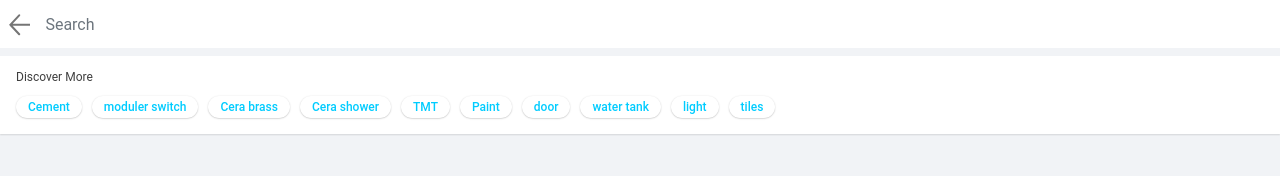
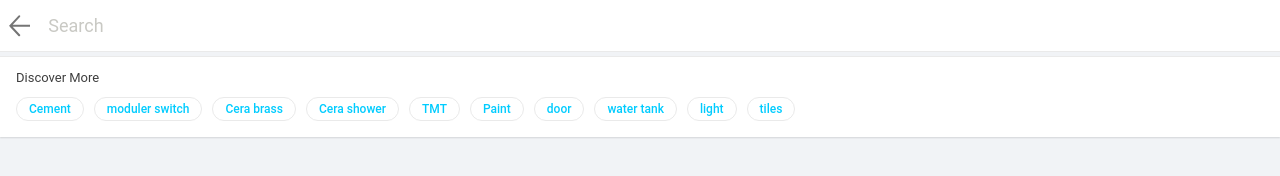
Before and after one commit to VishalKumarSankhyan/openshop-ecommerce-2.github.io, a plain HTML site: page search_product_suggestion.html in a window 1280 px wide. Drawn offline with nearby package versions, Linux system fonts and the light colour scheme.

Commit message:
Update search_product_suggestion.css

```diff
--- a/css/search_product_suggestion.css
+++ b/css/search_product_suggestion.css
@@ -28,19 +28,24 @@ html{
 
 .main_search_bar_div{
     display: flex;
-    padding: 5px 0px;
+    /*padding: 7px 0px;*/
     background-color: #fff;
+    height: 52px;
+    border-bottom: 1px solid #eaeaea;
 }
 
 /*----search_main section end---*/
 
 /*----back_page_btn section start---*/
 .back_page_btn{
-    margin: 6px 0px;
     margin-left: 8px;
-    margin-right: 3px;
+    margin-right: 6px;
     width: 23px;
     overflow: hidden;
+    height: 52px!important;
+}
+.back_page_btn svg{
+    margin:15px 0px;
 }
 /*----back_page_btn section end---*/
 
@@ -50,7 +55,7 @@ input {
     border: 1px solid transparent;
     background-color: #f1f1f1;
     padding: 10px;
-    font-size: 16px;
+    font-size: 18px!important;
 }
 
 input[type=submit] {
@@ -66,13 +71,27 @@ input:focus{
 input[type=text] {
       background-color: #fff;
       width: 100%;
-      font-family: Roboto,Helvetica,Arial,sans-serif;
+      /*font-family: Roboto,Helvetica,Arial,sans-serif;*/
+      font-family: Roboto,Arial,sans-serif!important;
 }
 
+::placeholder{
+    color: #c9c9c4!important;
+    opacity: 1!important;
+    font-family: Roboto,Arial,sans-serif!important;
+}
+::-ms-input-placeholder{
+    color: #c9c9c4!important;
+    font-family: Roboto,Arial,sans-serif!important;
+}
+::-ms-input-placeholder{
+    color: #c9c9c4!important;
+    font-family: Roboto,Arial,sans-serif!important;
+}
 .can1 svg{
     position: absolute;
     right: 15px;
-    top: 8px;
+    top: 10px;
     background-color: white!important;
 }
 
@@ -82,6 +101,7 @@ input[type=text] {
     fill: currentColor;
     color: #cac9c9!important;
     height: inherit!important;
+
 }
 .can1.open{
     display:block!important;
@@ -95,6 +115,7 @@ input[type=text] {
     border:none;
     z-index: 99999!important;
     background: white!important;
+    height:51px!important;
 }
 
 /*----search_input section end---*/
@@ -113,15 +134,18 @@ input[type=text] {
     background-color: #f1f3f6;
     left: 0;
     right: 0;
-    top: 51px;
+    top: 55px;
     min-height: 86vh;
+    border-top: 1px solid #eaeaea;
+    border-bottom: 1px solid #eaeaea;
 }
 
 .autocomplete-items div {
     padding: 10px;
     cursor: pointer;
     background-color: #fff;
-    font-family: Roboto,Helvetica,Arial,sans-serif;
+    font-size: 17px!important;
+    font-family: Roboto,Arial,sans-serif!important;
 }
 .autocomplete-items div:hover {
     /*when hovering an item:*/
@@ -129,7 +153,7 @@ input[type=text] {
 }
 
 .autocomplete-items div i{
-    margin-right: 10px;
+    margin-right: 12px;
     color:#cac9c9;
     font-size: inherit!important;
 }
@@ -146,15 +170,16 @@ input[type=text] {
 
 .discover_more_with_us{
     background: #fff;
-    margin: 8px 0;
+    margin-top: 4px;
     box-shadow: 0 1px 1.5px rgb(0 0 0 / 12%);
+    border-top: 1px solid #eaeaea;
 }
 
 .discover_more_label{
     padding-top: 14px;
     padding-left: 16px;
     line-height: 14px;
-    font-size: 12px;
+    font-size: 13px;
     color: rgba(33,33,33,.87059);
     white-space: nowrap;
     width: 200px;
@@ -190,11 +215,10 @@ input[type=text] {
 }
 
 .discover_element_main{
-    -webkit-box-shadow: rgb(0 0 0 / 26%) 0 0.5px 1.5px;
-    box-shadow: 0 0.5px 1.5px rgb(0 0 0 / 26%);
     padding: 2px 12px;
     color: #00ccff;
     border-radius: 15px;
+    border: 1px solid #eaeaea;
     font-size: 12px;
     width:fit-content;
     white-space: nowrap;
```
